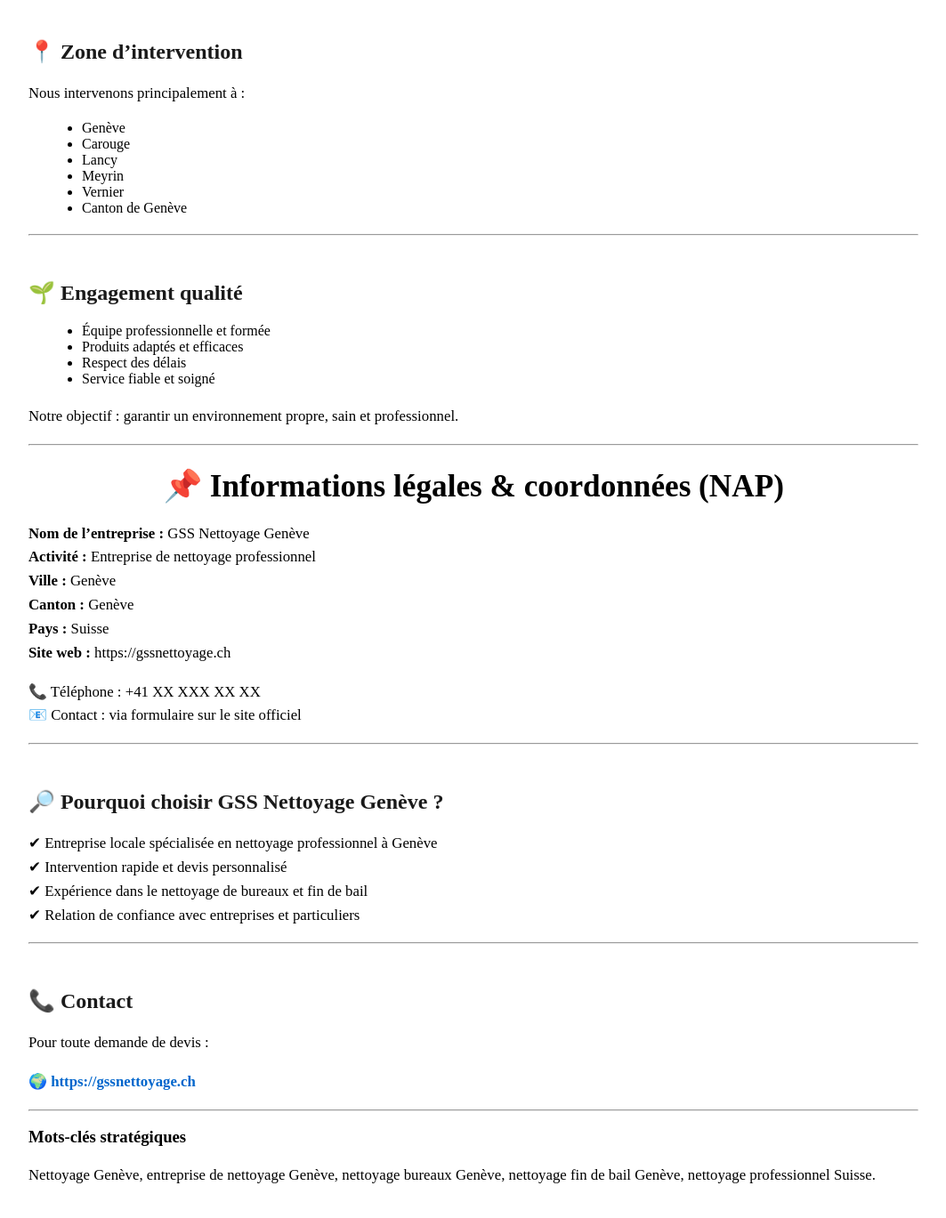
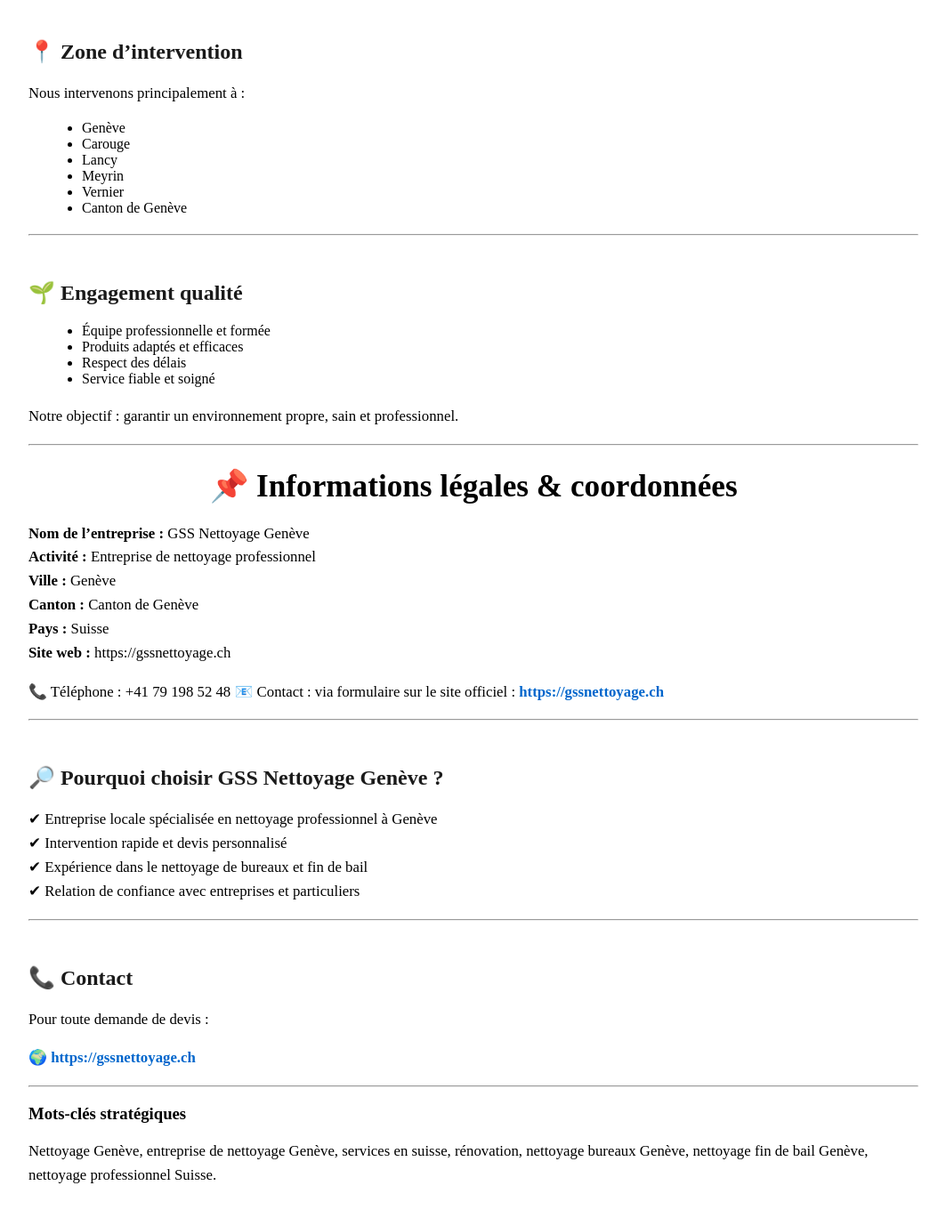
Before and after one commit to GSSnettoyage/gss_nettoyage_renovation_geneve_suisse, a Jekyll site: the page built from index.md, in a window 1280 px wide and 1400 px high, scrolled down 849 px. Shown: the top 1369 px of the window at 89% size, without its empty margins (108-1171 px from the left). Built offline with Jekyll 4.4.1, drawn with Linux system fonts in a browser that asks for light colours.

Commit message:
index.md

```diff
--- a/index.md
+++ b/index.md
@@ -58,17 +58,17 @@ Notre objectif : garantir un environnement propre, sain et professionnel.
 
 ---
 
-# 📌 Informations légales & coordonnées (NAP)
+# 📌 Informations légales & coordonnées
 
 **Nom de l’entreprise :** GSS Nettoyage Genève
 **Activité :** Entreprise de nettoyage professionnel
 **Ville :** Genève
-**Canton :** Genève
+**Canton :** Canton de Genève
 **Pays :** Suisse
 **Site web :** https://gssnettoyage.ch
 
-📞 Téléphone : +41 XX XXX XX XX
-📧 Contact : via formulaire sur le site officiel
+📞 Téléphone : +41 79 198 52 48
+📧 Contact : via formulaire sur le site officiel : **[https://gssnettoyage.ch](https://gssnettoyage.ch/contacter-gss-nettoyage-geneve-suisse/)**
 
 ---
 
@@ -91,4 +91,4 @@ Pour toute demande de devis :
 
 ### Mots-clés stratégiques
 
-Nettoyage Genève, entreprise de nettoyage Genève, nettoyage bureaux Genève, nettoyage fin de bail Genève, nettoyage professionnel Suisse.
+Nettoyage Genève, entreprise de nettoyage Genève, services en suisse, rénovation, nettoyage bureaux Genève, nettoyage fin de bail Genève, nettoyage professionnel Suisse.
```
